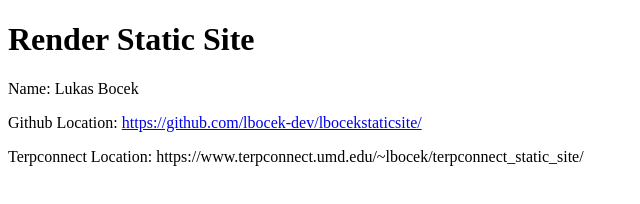
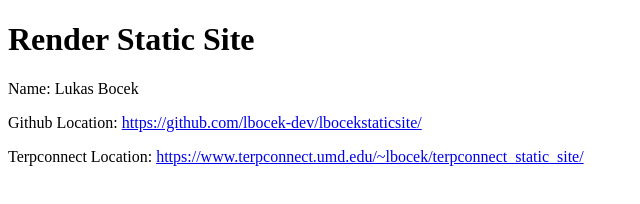
Before and after one commit to lbocek-dev/lbocekstaticsite, a plain HTML site: page index.html in a window 1280 px wide. Shown: the whole page, without its empty margins (0-640 px from the left). Drawn offline with Linux system fonts and the light colour scheme.

Commit message:
Update index.html

```diff
--- a/index.html
+++ b/index.html
@@ -8,5 +8,5 @@
   <h1>Render Static Site</h1>
   <p>Name: Lukas Bocek</p>
   <p>Github Location: <a href="https://github.com/lbocek-dev/lbocekstaticsite/">https://github.com/lbocek-dev/lbocekstaticsite/</a></p>
-  <p>Terpconnect Location: <a href"https://www.terpconnect.umd.edu/~lbocek/terpconnect_static_site/">https://www.terpconnect.umd.edu/~lbocek/terpconnect_static_site/</a></p>
+  <p>Terpconnect Location: <a href="https://www.terpconnect.umd.edu/~lbocek/terpconnect_static_site/">https://www.terpconnect.umd.edu/~lbocek/terpconnect_static_site/</a></p>
 </body>
```
